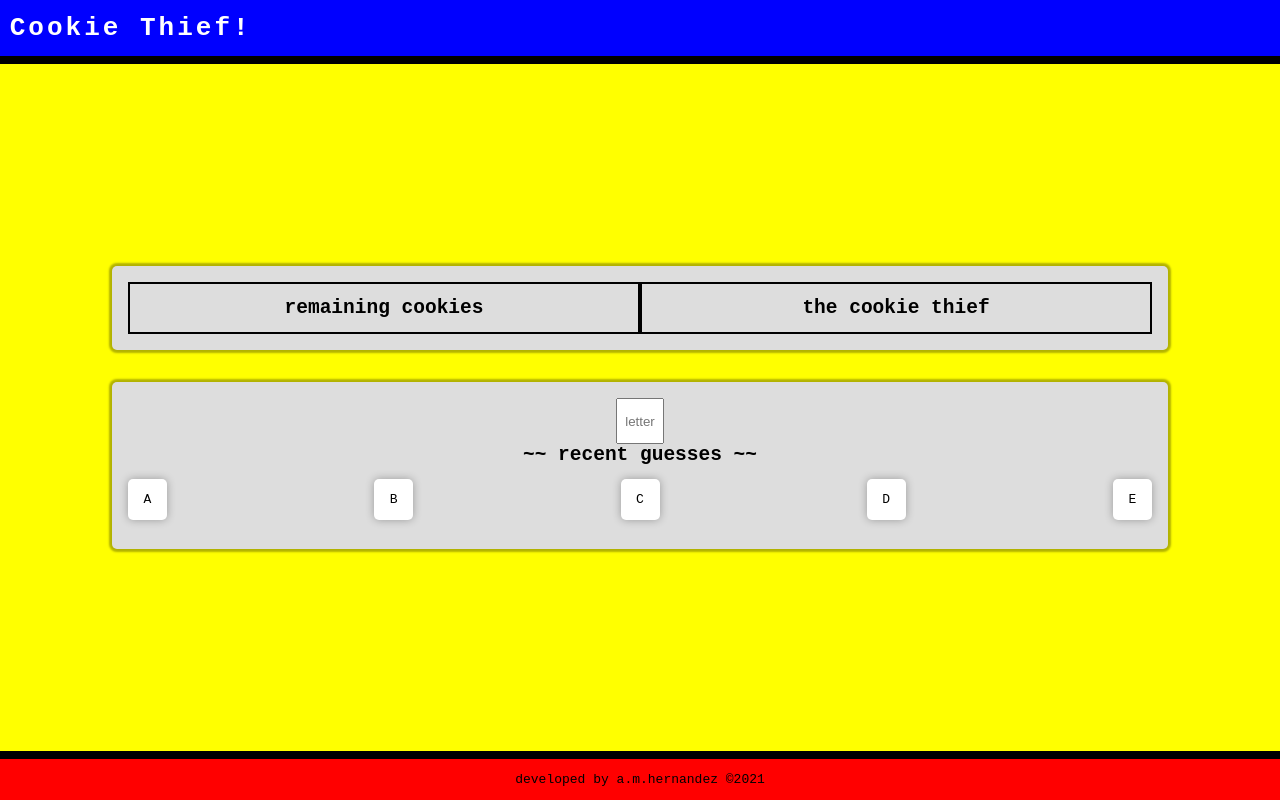
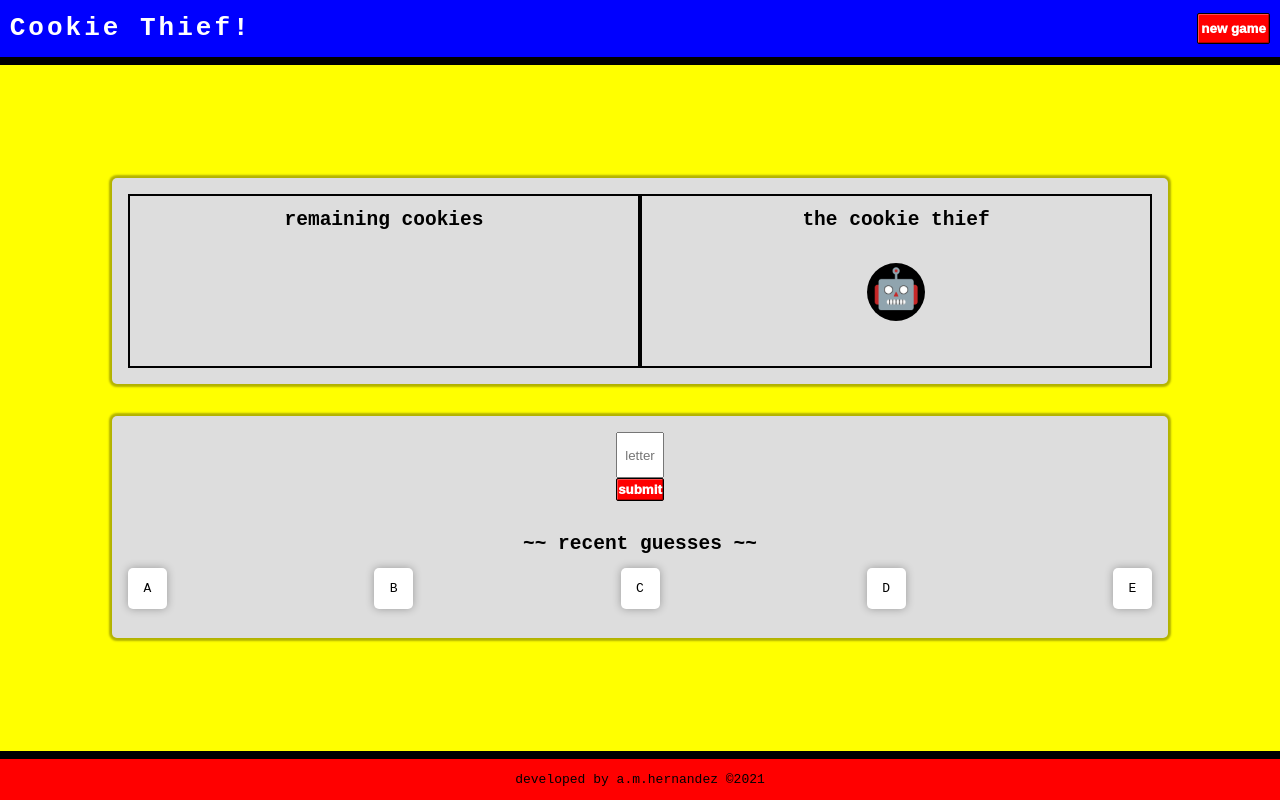
Before and after one commit to am-hernandez/cookieThief, a plain HTML site: page index.html in a window 1280 px wide. Drawn offline with Linux system fonts and the light colour scheme.

Commit message:
added buttons, robot avatar

```diff
--- a/index.html
+++ b/index.html
@@ -10,14 +10,17 @@
   <body>
     <header>
       <h1 id="headline">Cookie Thief!</h1>
+      <button id="newGameBtn">new game</button>
     </header>
     <main>
       <div id="cookieDisplay" class="container">
         <div id="cookies">
           <h2>remaining cookies</h2>
+          <p id="gameStateMessage"></p>
         </div>
         <div id="robot">
           <h2>the cookie thief</h2>
+          <p>🤖</p>
         </div>
       </div>
       <div id="userGuessesContainer" class="container">
@@ -28,6 +31,9 @@
           maxlength="1"
           placeholder="letter"
         />
+        <button type="submit" id="letterSubmit" name="letterInput">
+          submit
+        </button>
         <h2>~~ recent guesses ~~</h2>
         <ul id="userGuesses">
           <li>A</li>
```
